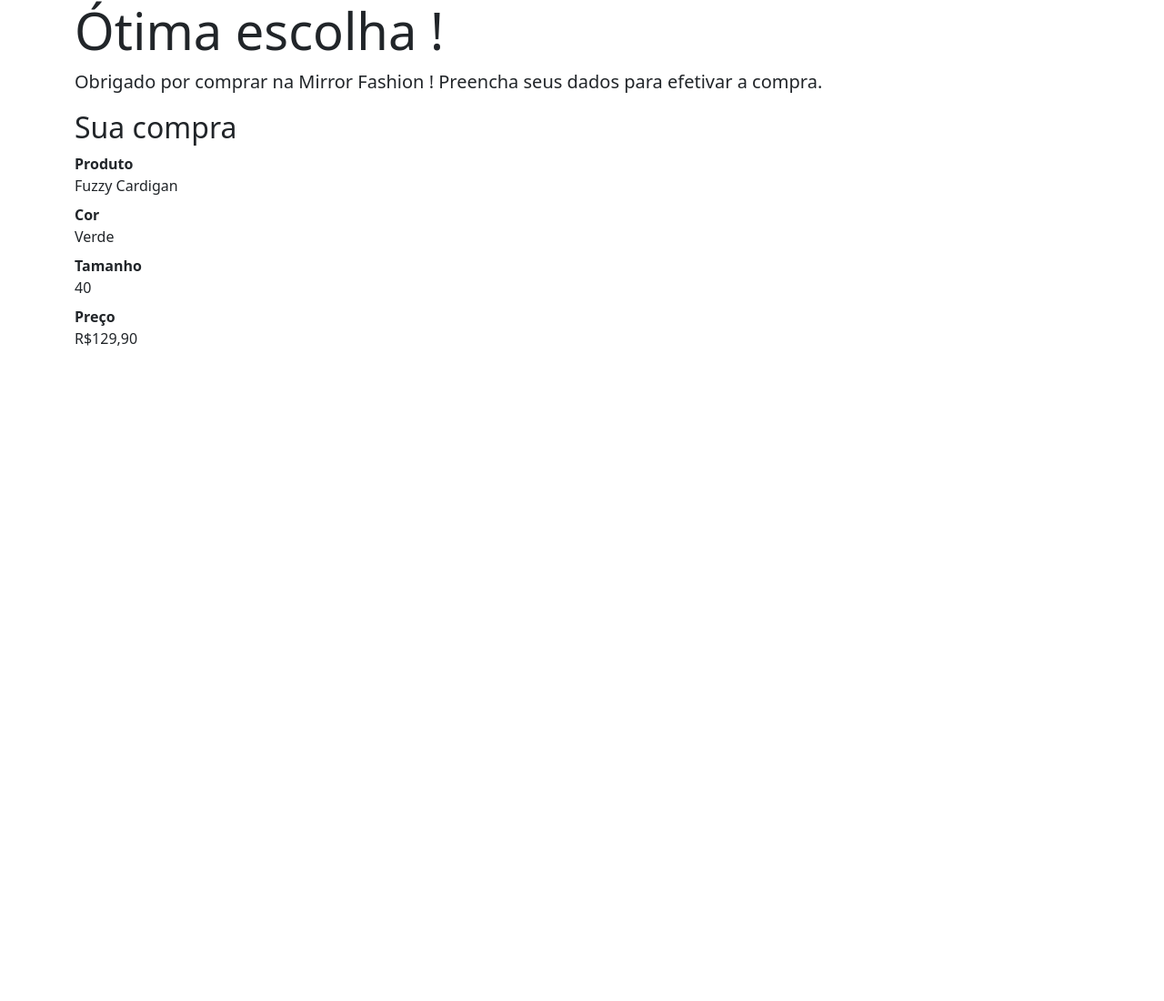
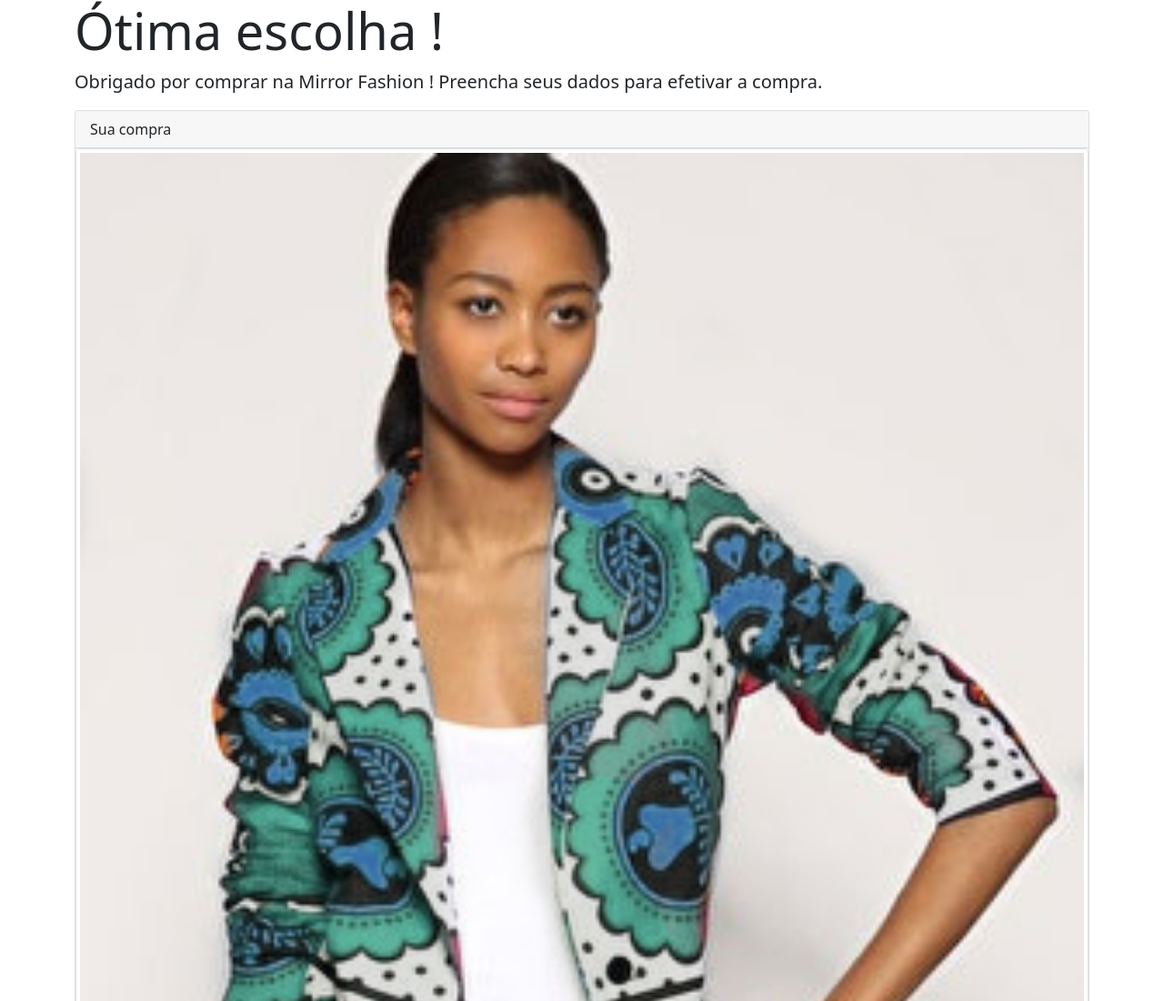
Before and after one commit to douglasabnovato/caelum-mirrorfashion, a plain HTML site: page pages/checkout.html in a window 1280 px wide. Shown: the top 1100 px of the page at 91% size. Before the commit the page ends 800 px from the top, so only its background shows below. Drawn offline with nearby package versions, Linux system fonts and the light colour scheme.

Commit message:
bootstrap - estilização do checkout

```diff
--- a/pages/checkout.html
+++ b/pages/checkout.html
@@ -7,15 +7,23 @@
         <link href="https://cdn.jsdelivr.net/npm/bootstrap@5.0.0-beta3/dist/css/bootstrap.min.css" rel="stylesheet" integrity="sha384-eOJMYsd53ii+scO/bJGFsiCZc+5NDVN2yr8+0RDqr0Ql0h+rP48ckxlpbzKgwra6" crossorigin="anonymous">
     </head>
     <body>
-        <div class="jumbotron jombotron-fruid">
-            <div class="container">
+        <div class="jumbotron jombotron-fruid"><!--jumbotron jombotron-fruid-->
+            <div class="container"> <!--container-->
                 <h1 class="display-4">Ótima escolha !</h1>
                 <p class="lead">
                     Obrigado por comprar na Mirror Fashion !
                     Preencha seus dados para efetivar a compra.
                 </p>
-
-                <h2>Sua compra</h2>
+            </div><!-- FIM - container-->
+        </div><!-- FIM - jumbotron jombotron-fruid-->
+        <div class="container"> <!--container-->
+            <div class="card mb-3"><!--card mb-3-->
+                <div class="card-header">
+                    Sua compra
+                </div>
+                <img src="../img/produtos/foto1-verde.png" alt="Fuzzy Cardigan"
+class="img-thumbnail mb-3">
+                <div class="card-body"><!--card-body-->
                     <dl>
                         <dt>Produto</dt>
                         <dd>Fuzzy Cardigan</dd>
@@ -26,7 +34,8 @@
                         <dt>Preço</dt>
                         <dd>R$129,90</dd>
                     </dl>
-            </div>
-        </div>
+                </div><!-- FIM - card-body-->
+            </div><!-- FIM - card mb-3-->
+        </div><!-- FIM - container-->
     </body>
 </html>
```
Also changed, not shown: 1 other file. Lines whose indentation alone changed are shown as unchanged.
